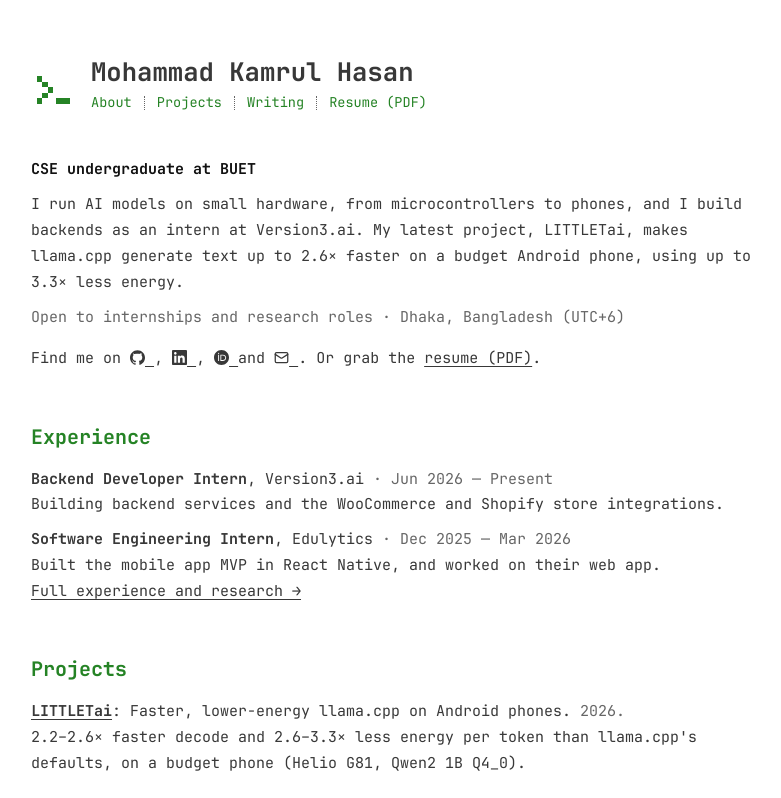
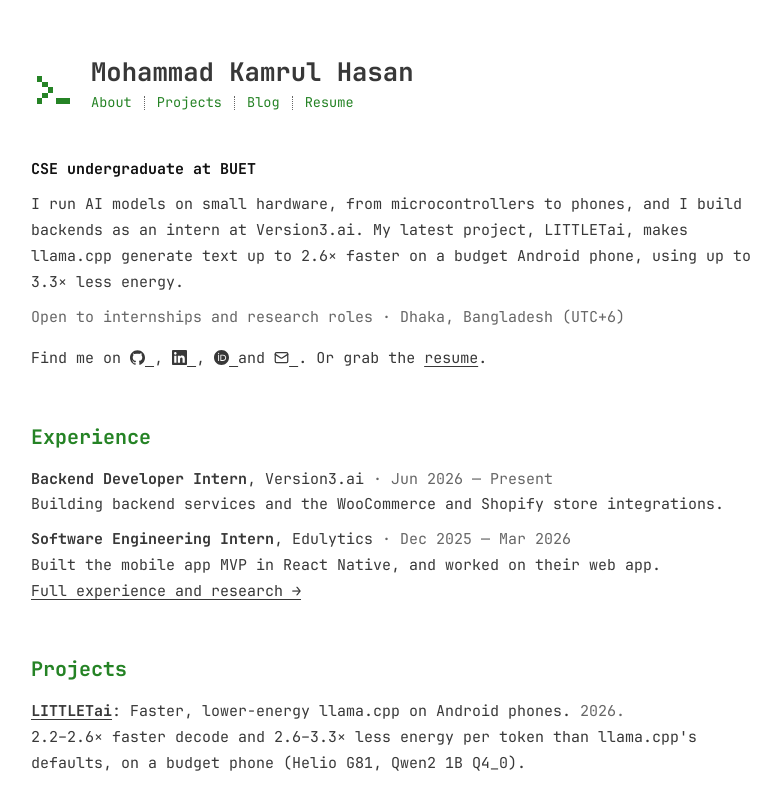
Before and after one commit to Kamrulhasan12345/kamrulhasan12345.github.io, an Astro site: page / in a window 1280 px wide. Shown: the top 798 px of the page, without its empty margins (249-1030 px from the left). Built offline with nearby package versions, Linux system fonts and the light colour scheme; Astro itself is replaced by a stand-in of ours.

Commit message:
Rename Writing to Blog; drop (PDF) from resume links

```diff
--- a/src/components/Header.astro
+++ b/src/components/Header.astro
@@ -2,13 +2,13 @@
 import { getPosts } from "@/content.config";
 import { profile } from "@/data/resume";
 
-// the name links home; Writing appears once there is something to read
+// the name links home; Blog appears once there is something to read
 const hasPosts = (await getPosts()).length > 0;
 const links = [
 	{ href: "/about/", label: "About" },
 	{ href: "/projects/", label: "Projects" },
-	...(hasPosts ? [{ href: "/blog/", label: "Writing" }] : []),
-	{ href: "/resume.pdf", label: "Resume (PDF)" },
+	...(hasPosts ? [{ href: "/blog/", label: "Blog" }] : []),
+	{ href: "/resume.pdf", label: "Resume" },
 ];
 const path = Astro.url.pathname;
 const Name = path === "/" ? "h1" : "p";
--- a/src/pages/about.astro
+++ b/src/pages/about.astro
@@ -93,7 +93,7 @@ import Base from "@/layouts/Base.astro";
 			{profile.availability}. Email is the fastest way to reach me:
 			<a href={`mailto:${profile.email}`}>{profile.email}</a>.
 		</p>
-		<p class="muted">{profile.location} ({profile.timezone}). Resume: <a href="/resume.pdf">PDF</a>.</p>
+		<p class="muted">{profile.location} ({profile.timezone}). <a href="/resume.pdf">Resume</a>.</p>
 		<ul class="entries">
 			{
 				profiles.flatMap((g) =>
--- a/src/pages/blog/index.astro
+++ b/src/pages/blog/index.astro
@@ -6,9 +6,9 @@ const posts = await getPosts();
 const fmt = (d: Date) => d.toLocaleDateString("en-GB", { year: "numeric", month: "short", day: "2-digit" });
 ---
 
-<Base title="Writing" description="Write-ups on reverse engineering, security and systems, some in Bangla.">
+<Base title="Blog" description="Write-ups on reverse engineering, security and systems, some in Bangla.">
 	<div class="container">
-		<h1>Writing</h1>
+		<h1>Blog</h1>
 		<p class="muted">Write-ups on reverse engineering, security and systems, some in Bangla.{posts.length > 0 && <> <a href="/rss.xml">RSS</a>.</>}</p>
 		{posts.length === 0 && <p>Nothing published yet. Meanwhile, the <a href="/projects/">projects</a> have the details.</p>}
 		<ul class="entries">
--- a/src/pages/index.astro
+++ b/src/pages/index.astro
@@ -38,7 +38,7 @@ const person = {
 				<a href={profile.linkedin} aria-label="LinkedIn" title="LinkedIn"><Icon name="linkedin" /></a>,
 				<a href={profile.orcid} aria-label="ORCID" title="ORCID"><Icon name="orcid" /></a> and
 				<a href={`mailto:${profile.email}`} aria-label={`Email ${profile.email}`} title={profile.email}><Icon name="mail" /></a>.
-				Or grab the <a href="/resume.pdf">resume (PDF)</a>.
+				Or grab the <a href="/resume.pdf">resume</a>.
 			</p>
 		</section>
 
@@ -78,7 +78,7 @@ const person = {
 		{
 			posts.length > 0 && (
 				<>
-					<h2>Writing</h2>
+					<h2>Blog</h2>
 					<ul class="entries">
 						{posts.map((p) => (
 							<li class="post">
```
